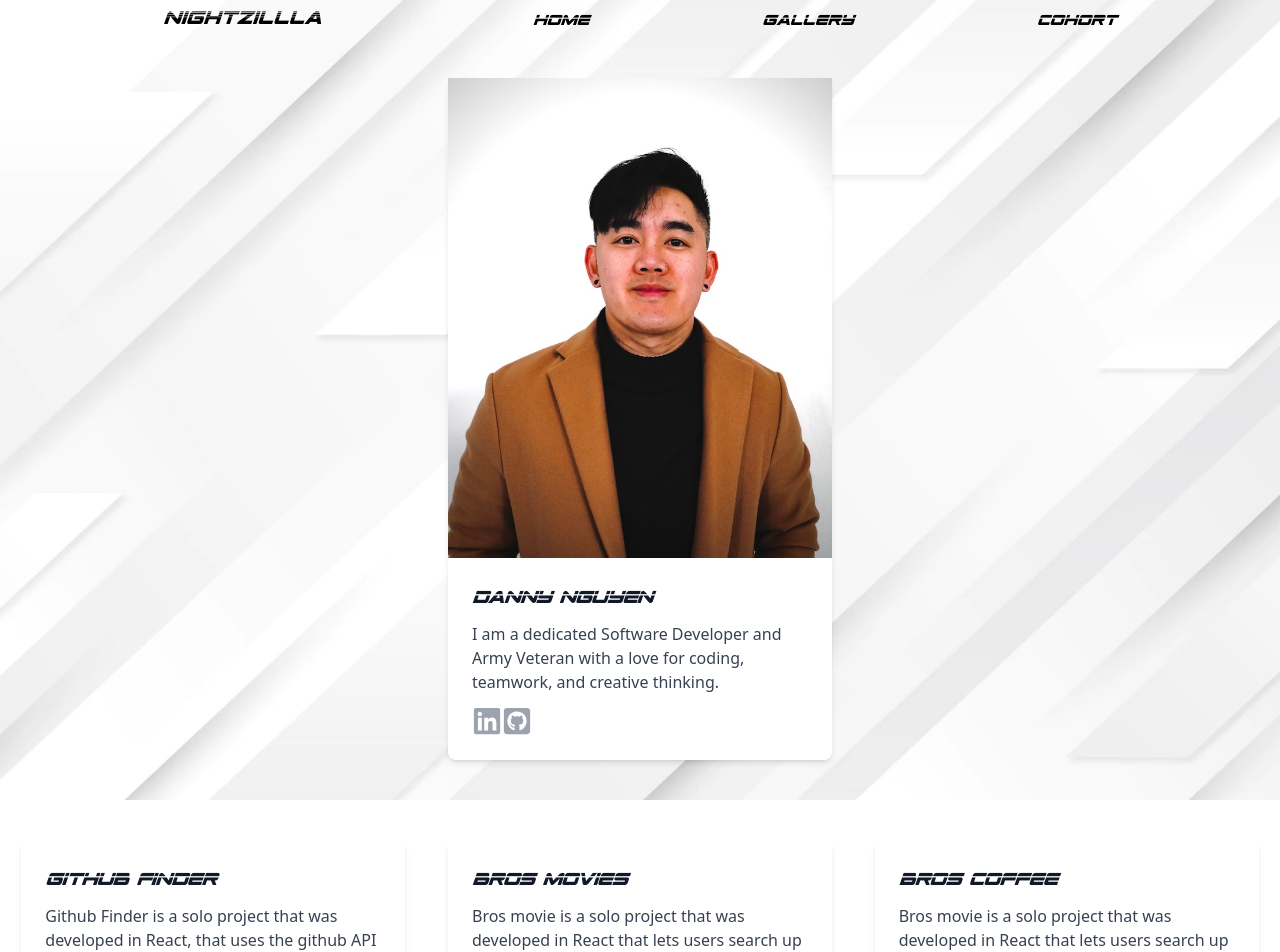
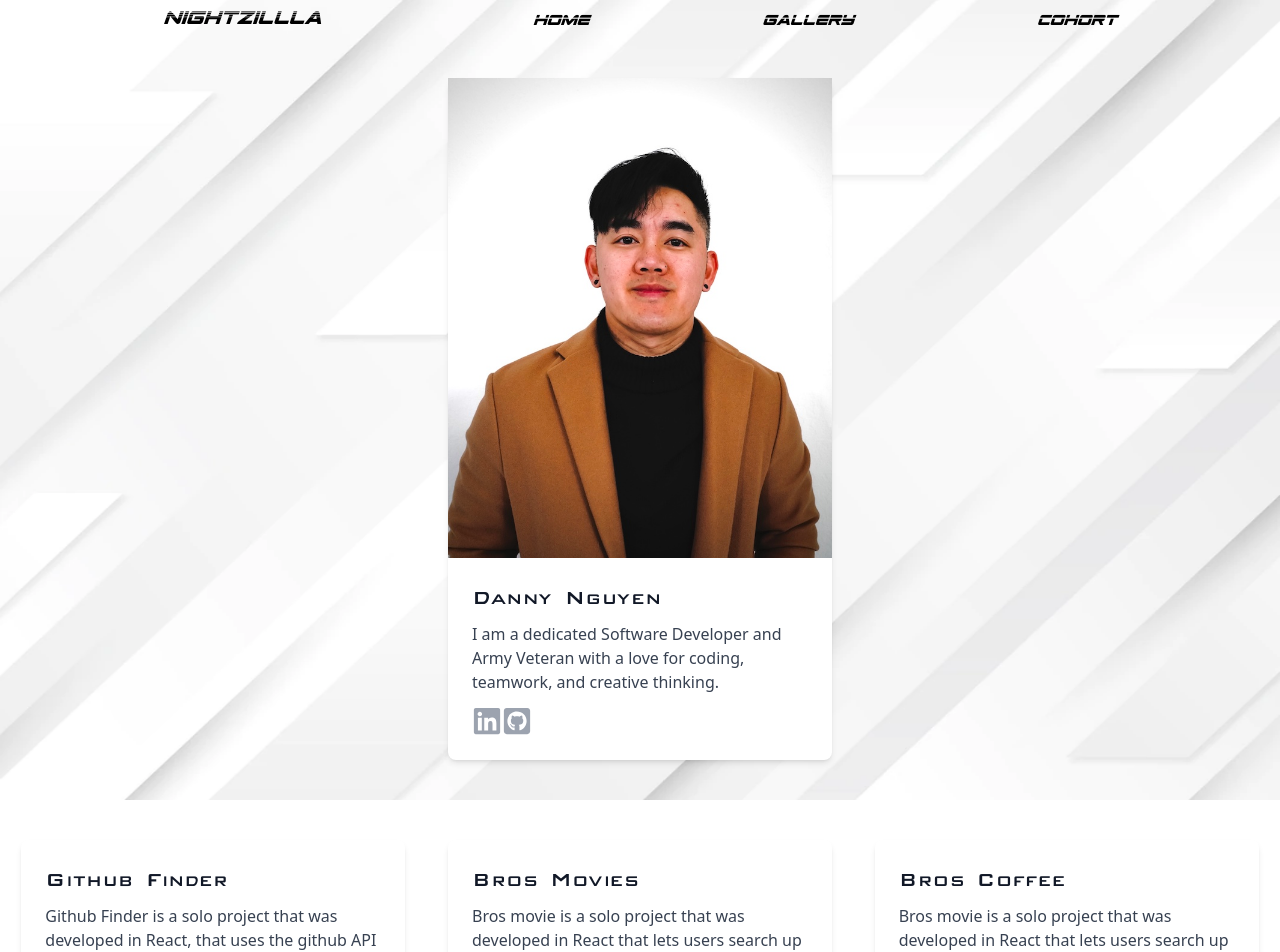
Before and after one commit to nightzillla/nightzillla-project, a React (Create React App) app: page /aboutme in a window 1280 px wide. Shown: the top 952 px of the page. Built offline with nearby package versions, Linux system fonts and the light colour scheme.

Commit message:
updating code for profile cards

```diff
--- a/src/pages/Projects/ProfileCards/BrosCoffee.js
+++ b/src/pages/Projects/ProfileCards/BrosCoffee.js
@@ -6,7 +6,7 @@ function BrosCoffee () {
         <div class="bros-Movies">
               <div class="rounded-lg shadow-lg bg-white max-w-sm shadow-md dark:bg-gray-800 dark:border-gray-700">
                 <div class="p-6">
-                  <h5 class="mb-2 text-2xl font-bold tracking-tight text-gray-900 dark:text-white">Bros Coffee</h5>
+                  <h5 id="brosCoffee"class="mb-2 text-2xl font-bold tracking-tight text-gray-900 dark:text-white">Bros Coffee</h5>
                   <p class="mb-3 font-normal text-gray-700 dark:text-gray-400">
                   Bros movie is a solo project that was developed in React that lets users search up their favorite movies using the TMDb API.
                   </p>
--- a/src/pages/Projects/ProfileCards/BrosMovies.js
+++ b/src/pages/Projects/ProfileCards/BrosMovies.js
@@ -6,7 +6,7 @@ function BrosMovies() {
         <div class="bros-Movies">
               <div class="rounded-lg shadow-lg bg-white max-w-sm shadow-md dark:bg-gray-800 dark:border-gray-700">
                 <div class="p-6">
-                  <h5 class="mb-2 text-2xl font-bold tracking-tight text-gray-900 dark:text-white">Bros Movies</h5>
+                  <h5 id="brosMovie" class="mb-2 text-2xl font-bold tracking-tight text-gray-900 dark:text-white">Bros Movies</h5>
                   <p class="mb-3 font-normal text-gray-700 dark:text-gray-400">
                   Bros movie is a solo project that was developed in React that lets users search up their favorite movies using the TMDb API.
                   </p>
--- a/src/pages/Projects/ProfileCards/GithhubFinder.js
+++ b/src/pages/Projects/ProfileCards/GithhubFinder.js
@@ -8,9 +8,9 @@ function GithhubFinder() {
       <div class="github-Finder-Card pl-4">
         <div class="rounded-lg shadow-lg bg-white max-w-sm shadow-md dark:bg-gray-800 dark:border-gray-700">
           <div class="p-6">
-            <h5 class="mb-2 text-2xl font-bold tracking-tight text-gray-900 dark:text-white">Github Finder</h5>
+            <h5 id="githubFinder" class="mb-2 text-2xl font-bold tracking-tight text-gray-900 dark:text-white">Github Finder</h5>
             <p class="mb-3 font-normal text-gray-700 dark:text-gray-400">
-            Github Finder is a solo project that was developed in React, that uses the github API to find users' github profiles and repositories.
+            Github Finder is a solo project that was developed in React, that uses the github API to find users github profiles and repositories.
             </p>
             <div href="#" class="inline-flex items-center px-3 py-2 text-sm font-medium text-center text-white bg-blue-700 rounded-lg hover:bg-blue-800 focus:ring-4 focus:outline-none focus:ring-blue-300 dark:bg-blue-600 dark:hover:bg-blue-700 dark:focus:ring-blue-800">
               <a target="_blank" href= "https://github-finder-firebase.web.app/"> Github Finder</a>
--- a/src/pages/Projects/ProfileCards/ProfileCard.js
+++ b/src/pages/Projects/ProfileCards/ProfileCard.js
@@ -13,9 +13,9 @@ function ProfileCard() {
         <div className="flex justify-center py-10 pl-15 danny-Profile-Card">
           <div class="rounded-lg shadow-lg bg-white max-w-sm shadow-md dark:bg-gray-800 dark:border-gray-700">
             <img className={"Dannyrounded-lg "} src={Danny}/>
-              <div class="p-6">
-                <h5 class="mb-2 text-2xl font-bold tracking-tight text-gray-900 dark:text-white">Danny Nguyen</h5>
-                <p class="mb-3 font-normal text-gray-700 dark:text-gray-400">
+              <div className="p-6">
+                <h5 id="dannyNguyen" className="mb-2 text-2xl font-bold tracking-tight text-gray-900 dark:text-white">Danny Nguyen</h5>
+                <p id="bio"className="mb-3 font-normal text-gray-700 dark:text-gray-400">
                 I am a dedicated Software Developer and Army Veteran with a love for coding, teamwork, and creative thinking.
                 </p>
                 <div className="flex">
--- a/src/pages/Projects/Project.css
+++ b/src/pages/Projects/Project.css
@@ -1,3 +1,9 @@
+/* Custom font for webpage */
+@font-face {
+    font-family: "NewAcademy";
+    src: local("NewAcademy"), url("../../fonts/NEWACADEMY.ttf")format("truetype");
+    font-weight: bold;
+}
 /* GALLERY NAVBAR*/
 .projectNavBar {
     padding-left: 40px;
@@ -18,6 +24,18 @@
     left: 0;
 }
 /* FONT SIZE */
+#dannyNguyen {
+    font-family: "NewAcademy";
+}
+#githubFinder {
+    font-family: "NewAcademy";
+}
+#brosMovie {
+    font-family: "NewAcademy";
+}
+#brosCoffee {
+    font-family: "NewAcademy";
+}
 .projectNightzillaFont {
     font-family: "SpaceRanger";
     font-size: 25px;
@@ -145,7 +163,7 @@
   /* large devices */
   @media screen and (min-width: 1440px){
     .danny-Profile-Card {
-        padding-left: 150px;
+        padding-left: 140px;
     }
 
   }
```
Also changed, not shown: src/fonts/NEWACADEMY.ttf (added).
